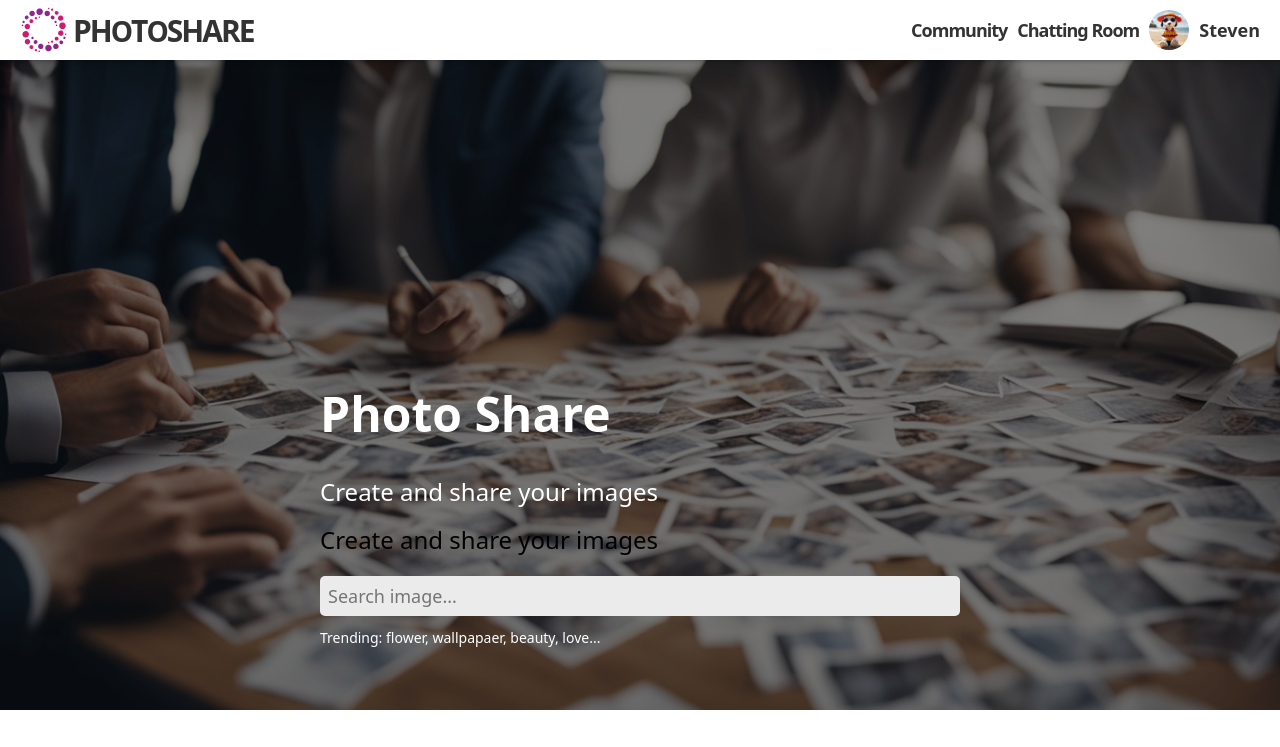
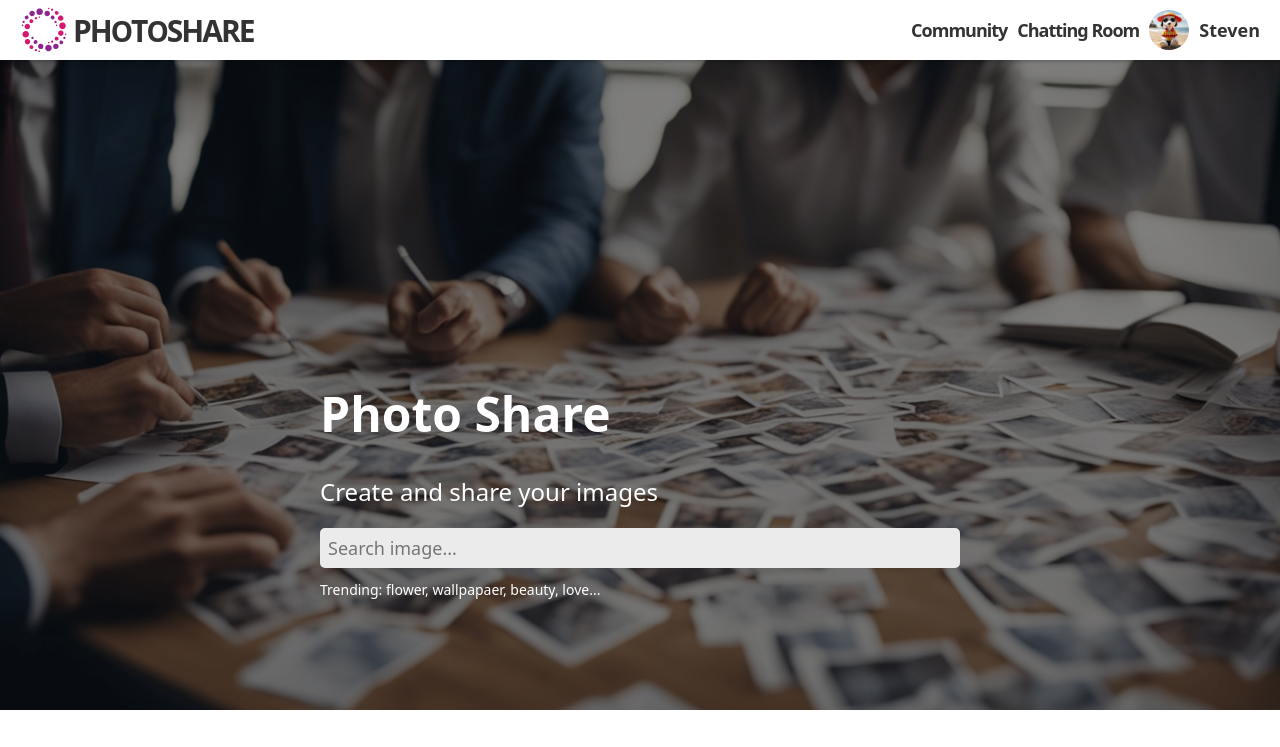
Before and after one commit to dachi-khelashvili/photo-sharing-app, a React (Vite) app: page / in a window 1280 px wide. Shown: the top 747 px of the page. Built offline with nearby package versions, Linux system fonts and the light colour scheme; grey boxes are pictures that could not be loaded.

Commit message:
fix: delete unnecssary text

```diff
--- a/src/views/Home/index.tsx
+++ b/src/views/Home/index.tsx
@@ -18,11 +18,9 @@ export const HomeView: React.FC = () => {
     <>
       <GoToTopBtn />
       <Image src="./photos.png" alt="back" />
-
       <Container>
         <Header>Photo Share</Header>
         <SubCaption>Create and share your images</SubCaption>
-        <Caption>Create and share your images</Caption>
         <SearchBar type="text" placeholder="Search image..." />
         <Description>Trending: flower, wallpapaer, beauty, love...</Description>
       </Container>
```
